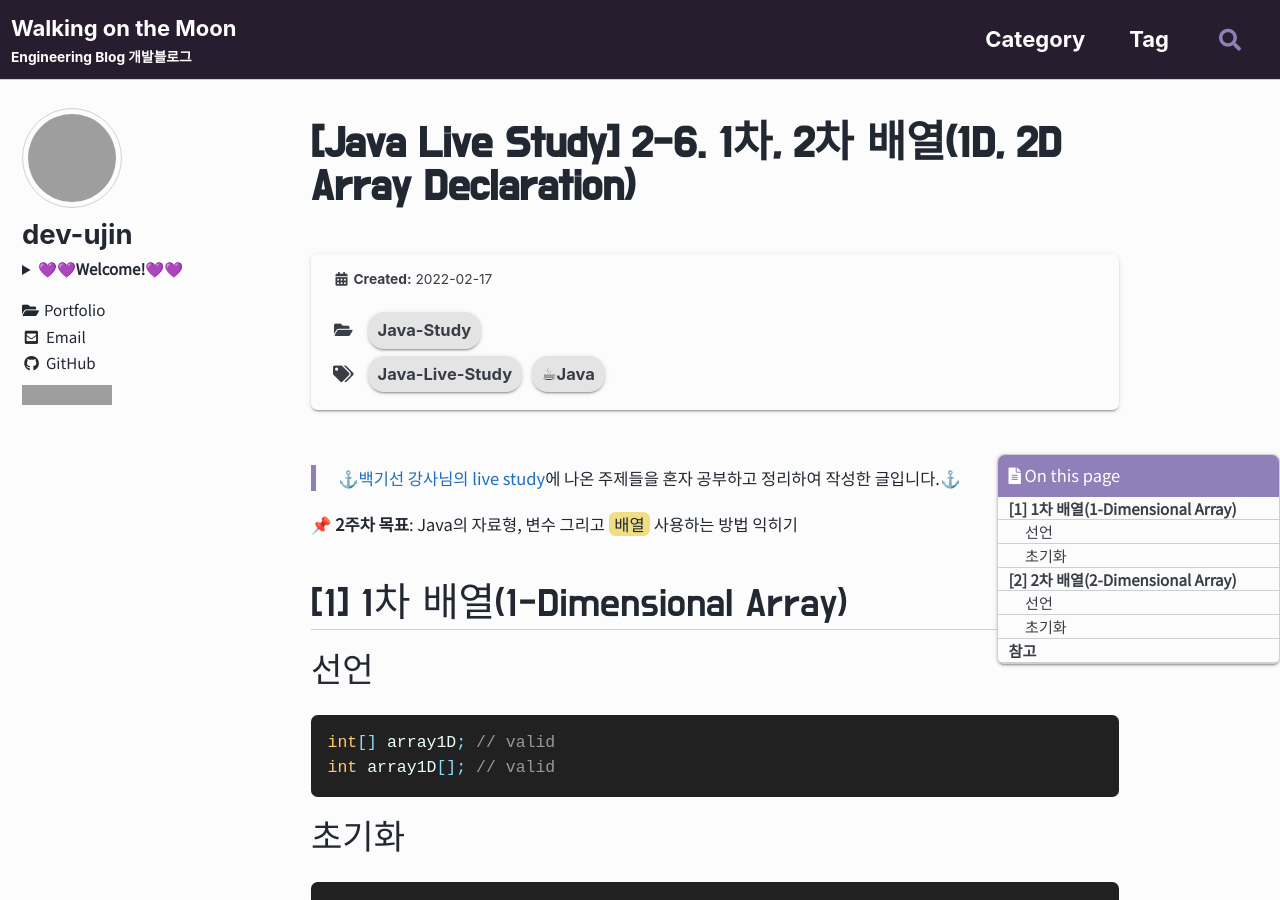
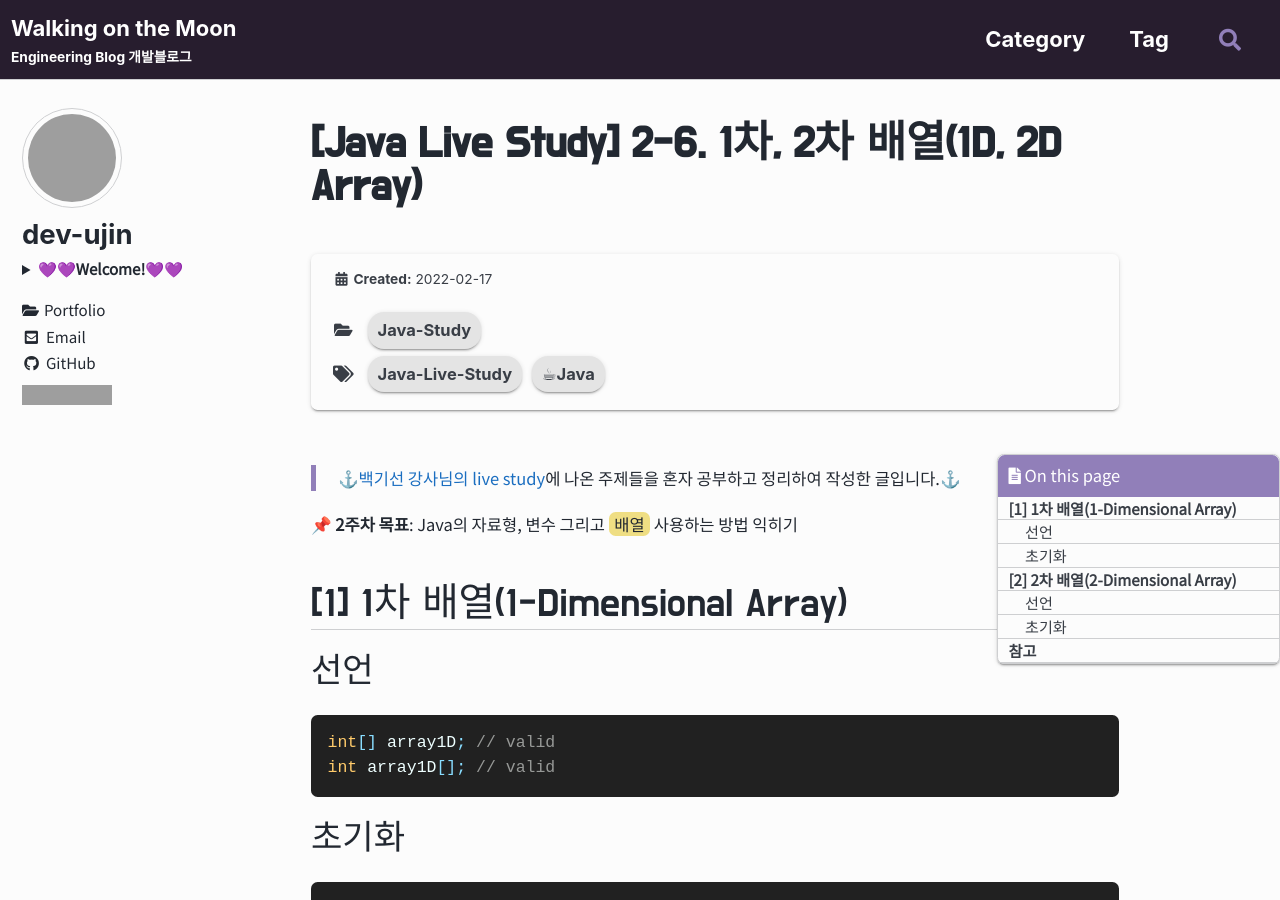
Before and after one commit to devyoujin/devyoujin.github.io, a Jekyll site: the page built from _posts/java-live-study/2022-02-17-java-live-study-2-6-1D-and-2D-array.md, in a window 1280 px wide and 900 px high, cut to the strip 0-900 px from the top of the window. Built offline with Jekyll 4.4.1, drawn with Linux system fonts in a browser that asks for light colours; cached includes are drawn as plain includes; some web fonts are replaced; comment, search, counter and statistics services are not loaded; grey boxes are pictures that could not be loaded.

Commit message:
doc: fix the typo in title

```diff
--- a/_layouts/single.html
+++ b/_layouts/single.html
@@ -52,9 +52,8 @@ layout: default
         {% endif %}
         {{ content }}
         {% if page.link %}<div><a href="{{ page.link }}" class="btn btn--primary">{{ site.data.ui-text[site.locale].ext_link_label | default: "Direct Link" }}</a></div>{% endif %}
+        <a href="#page-title" class="btn btn--primary" style="float:right;">{{ site.data.ui-text[site.locale].back_to_top | default: 'Back to Top' }} &uarr;</a>
       </section>
-
-
 
       <!--{% if page.share %}{% include social-share.html %}{% endif %}-->
 
--- a/_posts/java-live-study/2022-02-17-java-live-study-2-6-1D-and-2D-array.md
+++ b/_posts/java-live-study/2022-02-17-java-live-study-2-6-1D-and-2D-array.md
@@ -1,5 +1,5 @@
 ---
-title: "[Java Live Study] 2-6. 1차, 2차 배열(1D, 2D Array Declaration)"
+title: "[Java Live Study] 2-6. 1차, 2차 배열(1D, 2D Array)"
 categories:
   - Java-Study
 tags:
```
